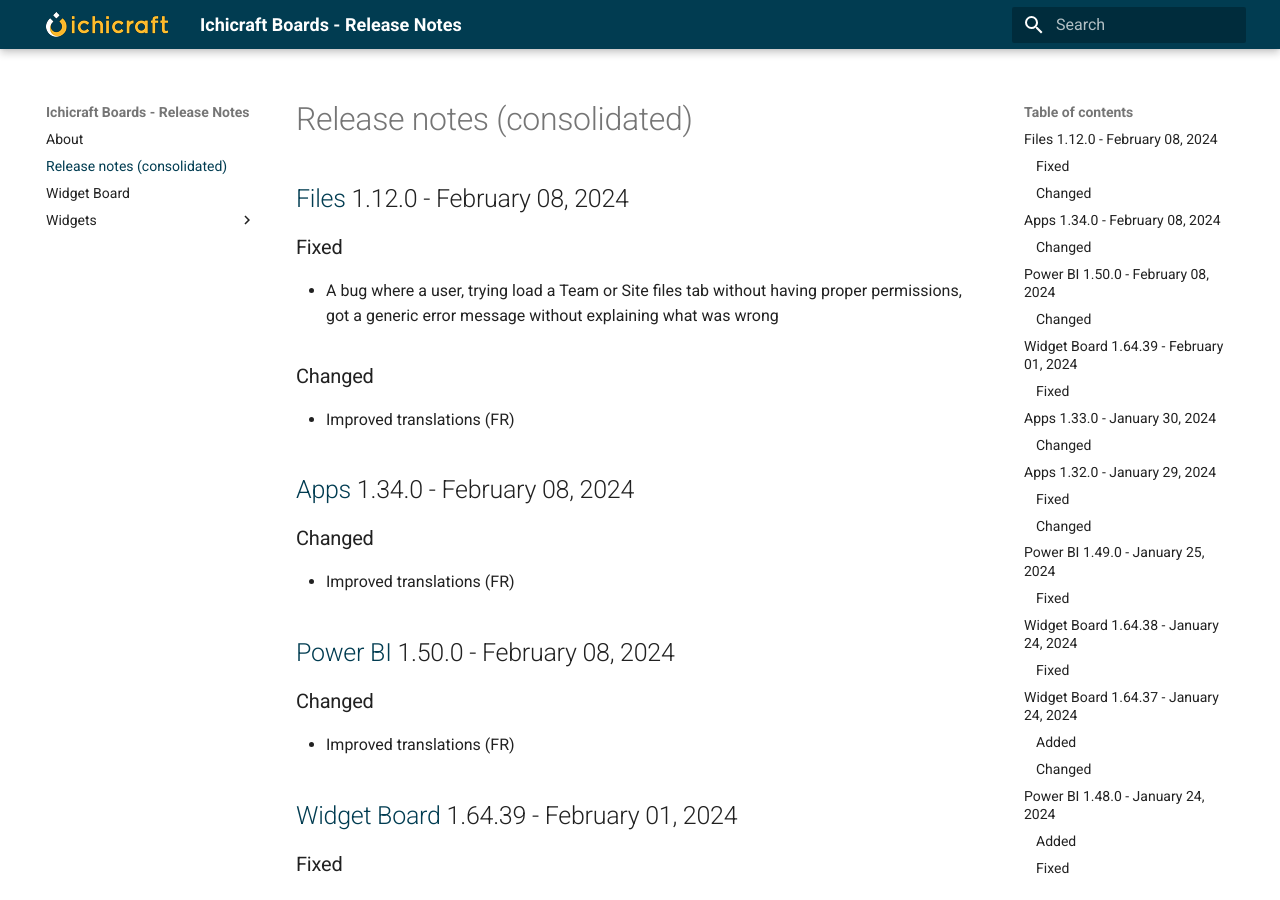
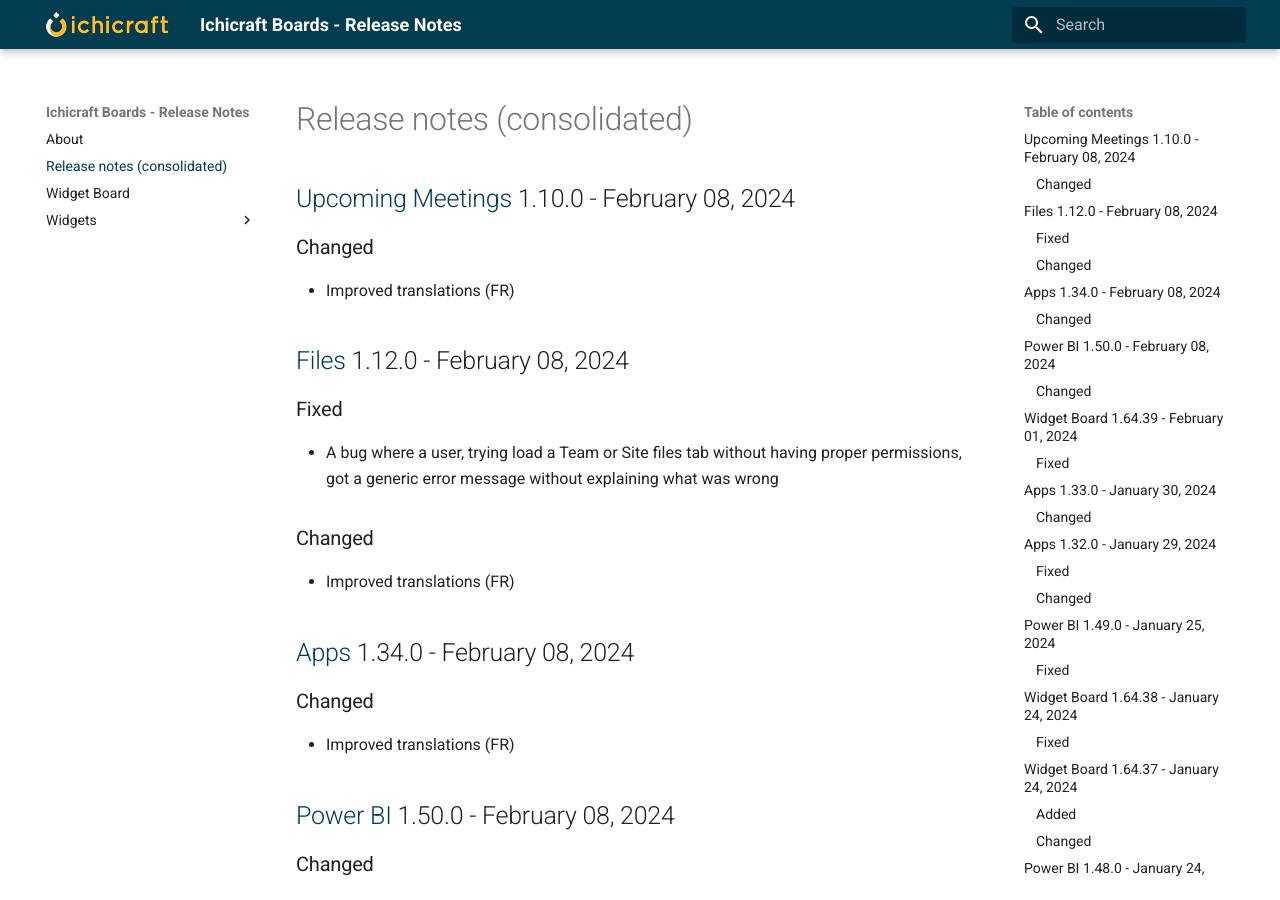
Before and after one commit to ichicraft/widgets-docs, an MkDocs documentation site: the page built from docs/Release-notes-(consolidated).md, in a window 1280 px wide and 900 px high. Built offline with MkDocs 1.6.1 and Material for MkDocs 9.7.7, drawn with Linux system fonts in a browser that asks for light colours.

Commit message:
Release notes updated by BuildService

```diff
--- a/docs/Release-notes-(consolidated).md
+++ b/docs/Release-notes-(consolidated).md
@@ -1,3 +1,8 @@
+## [Upcoming Meetings](./Widgets/Upcoming Meetings.md) 1.10.0 - February 08, 2024
+
+### Changed
+- Improved translations (FR)
+
 ## [Files](./Widgets/Files.md) 1.12.0 - February 08, 2024
 
 ### Fixed
--- a/docs/Widgets/Upcoming Meetings.md
+++ b/docs/Widgets/Upcoming Meetings.md
@@ -1,3 +1,8 @@
+## 1.10.0 - February 08, 2024
+
+### Changed
+- Improved translations (FR)
+
 ## 1.9.0 - December 22, 2023
 
 ### Fixed
```
